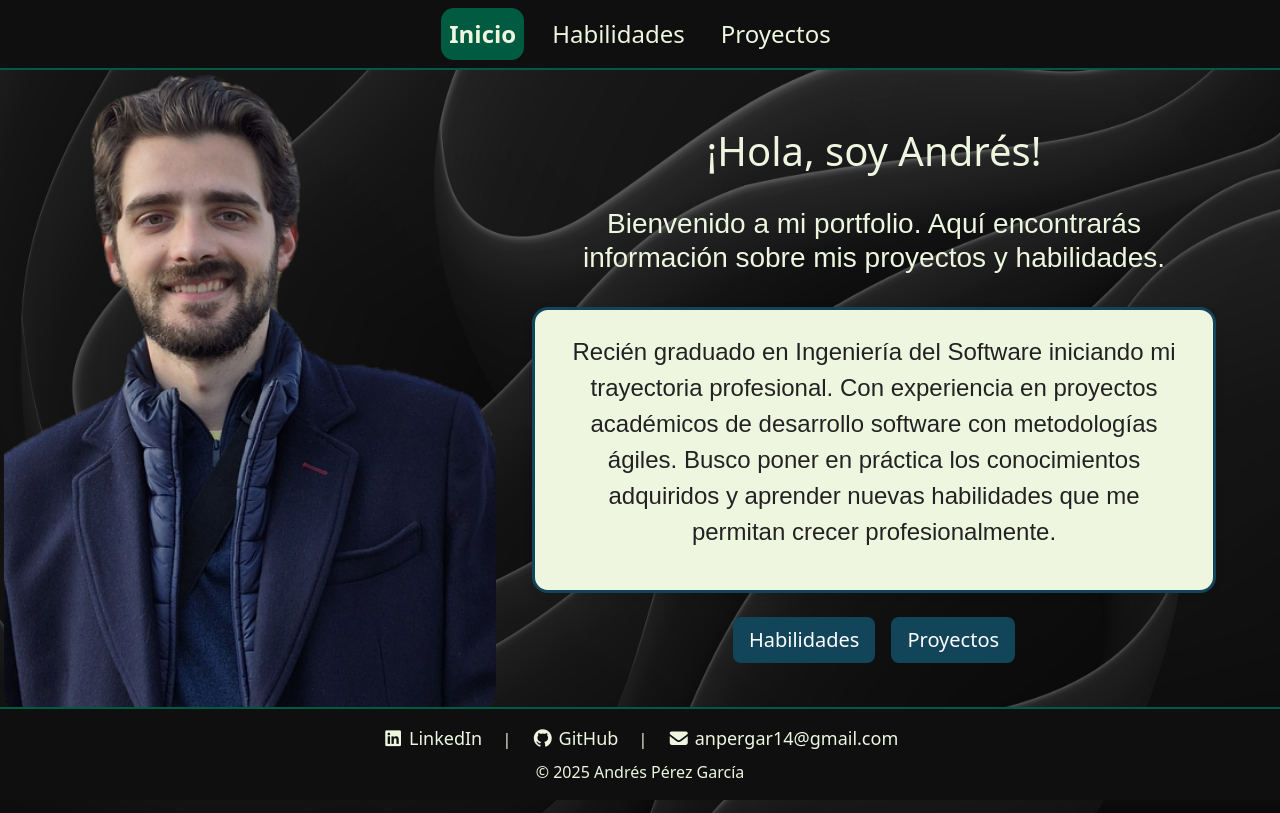
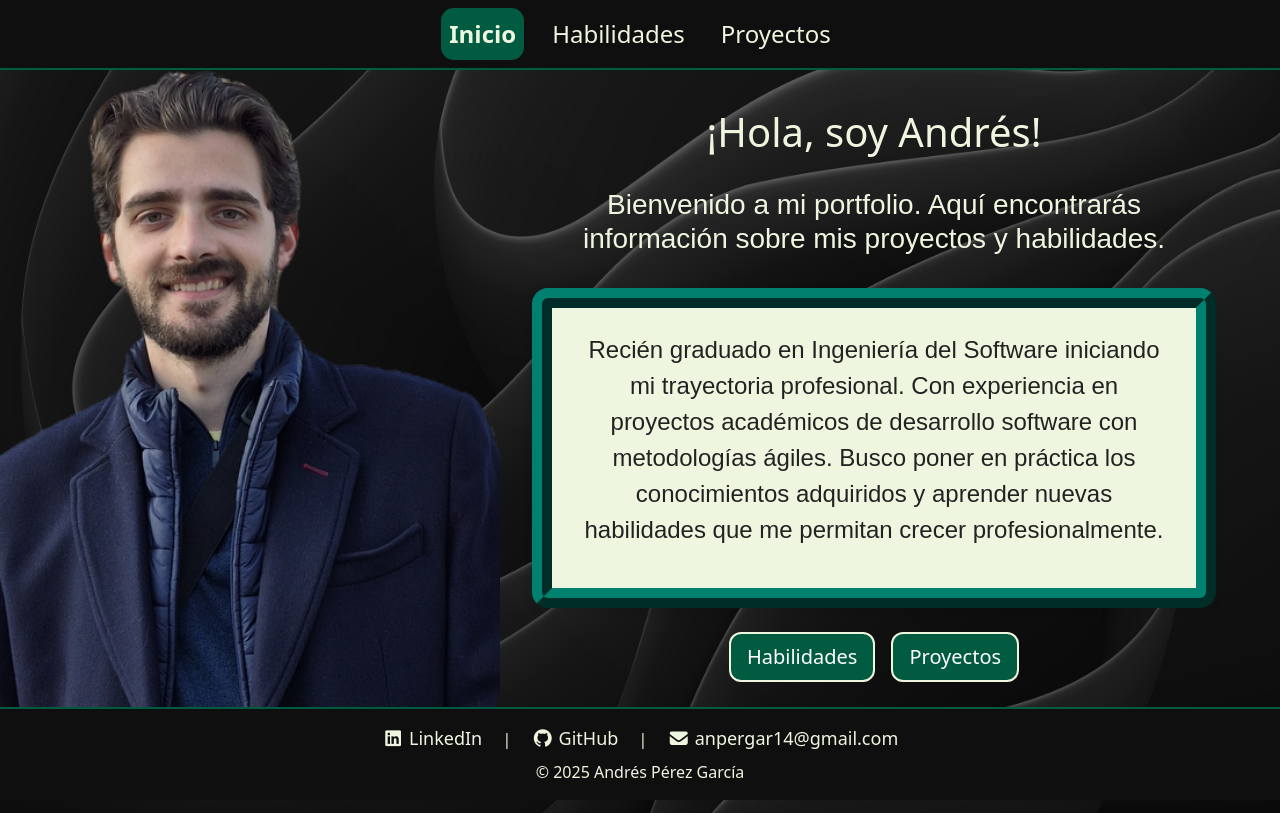
Before and after one commit to Andrespg14/Mi-Portfolio, a React (Create React App) app in the folder frontend/: page /#/ in a window 1280 px wide. Built offline with nearby package versions, Linux system fonts and the light colour scheme.

Commit message:
(update) Styles and borders

```diff
--- a/frontend/src/pages/inicio.css
+++ b/frontend/src/pages/inicio.css
@@ -19,9 +19,7 @@
   width: 500px;
   height: 650px;
   object-fit: cover;
-  border: 4px solid transparent;
   border-radius: 5%;
-
 }
 
 .inicio-textos {
@@ -34,8 +32,9 @@
   background: #eff6e0;
   color: #222;
   border-radius: 1rem;
-  border-color: #124559;
-  border-style: solid;
+  border-color: #008170;
+  border-style: ridge;
+  border-width: 20px;
   padding: 1.5rem;
   box-shadow: 0 2px 8px rgba(0,0,0,0.08);
   font-size: x-large;
@@ -48,17 +47,20 @@
   gap: 1rem;
 }
 .botones-inicio .btn {
-  background-color: #124559;
-  border: none;
-  border-radius: 0.5rem;
+  background-color: #005B41;
+  border-radius: 12px;
+  border-color: #eff6e0;
+  border-width: 2px;
   padding: 0.5rem 1rem;
   font-size: 125%;
   cursor: pointer;
   transition: background-color 0.7s;
 }
 .botones-inicio .btn:hover {
-  background-color: #598392;
+  background-color: #008170;
+  border-color: #005B41;
 }
+
 
 @media (max-width: 768px) {
   .inicio-container {
@@ -77,9 +79,9 @@
     height: auto;
     max-width: 300px;
     border-radius: 20px;
-    border: 3px solid #598392;
+    border: 3px solid #008170;
     box-shadow: 0 2px 8px rgba(0,0,0,0.1);
-    background-color: #124559;
+    background-color: #0f0f0fe2;
   }
 
   .inicio-textos {
```
